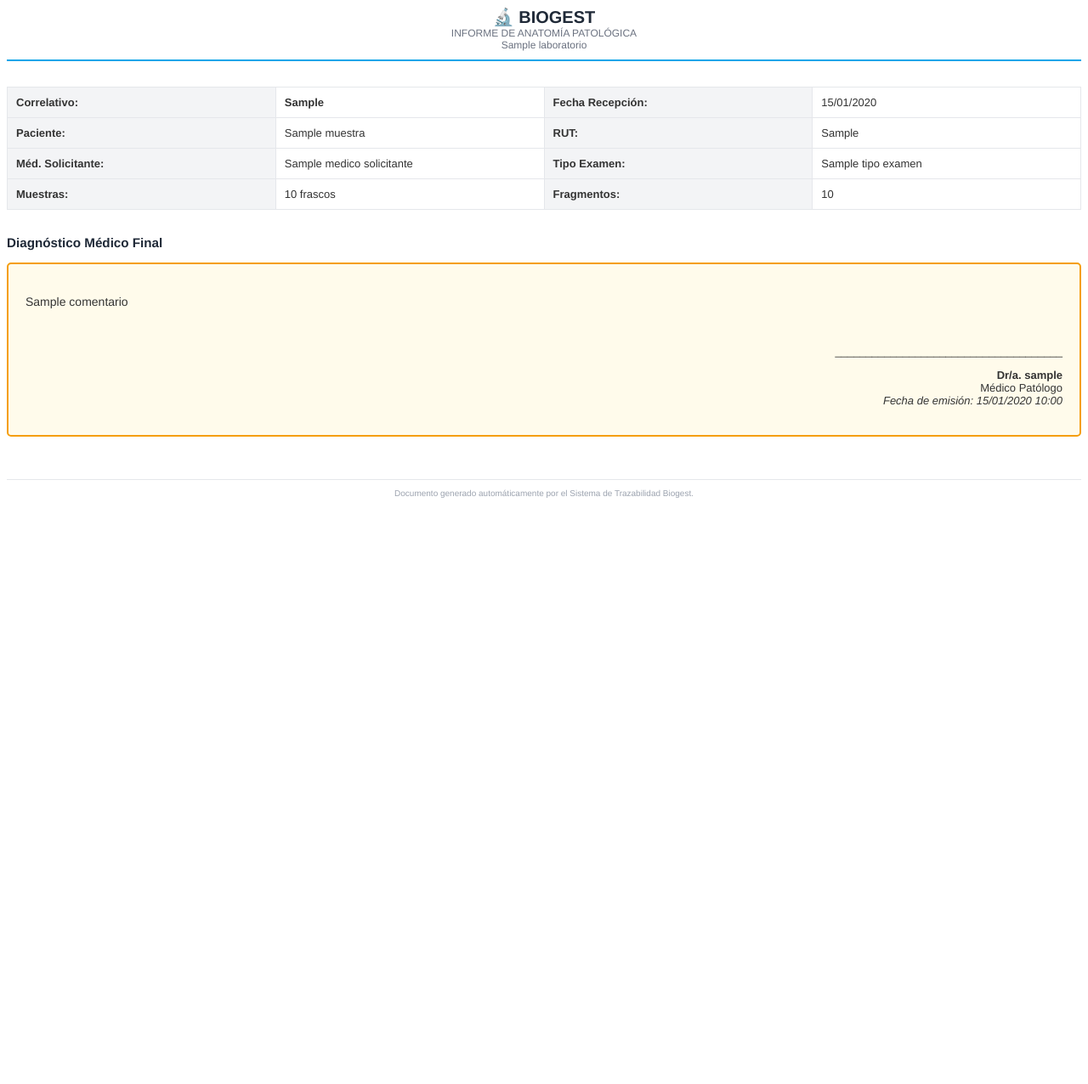
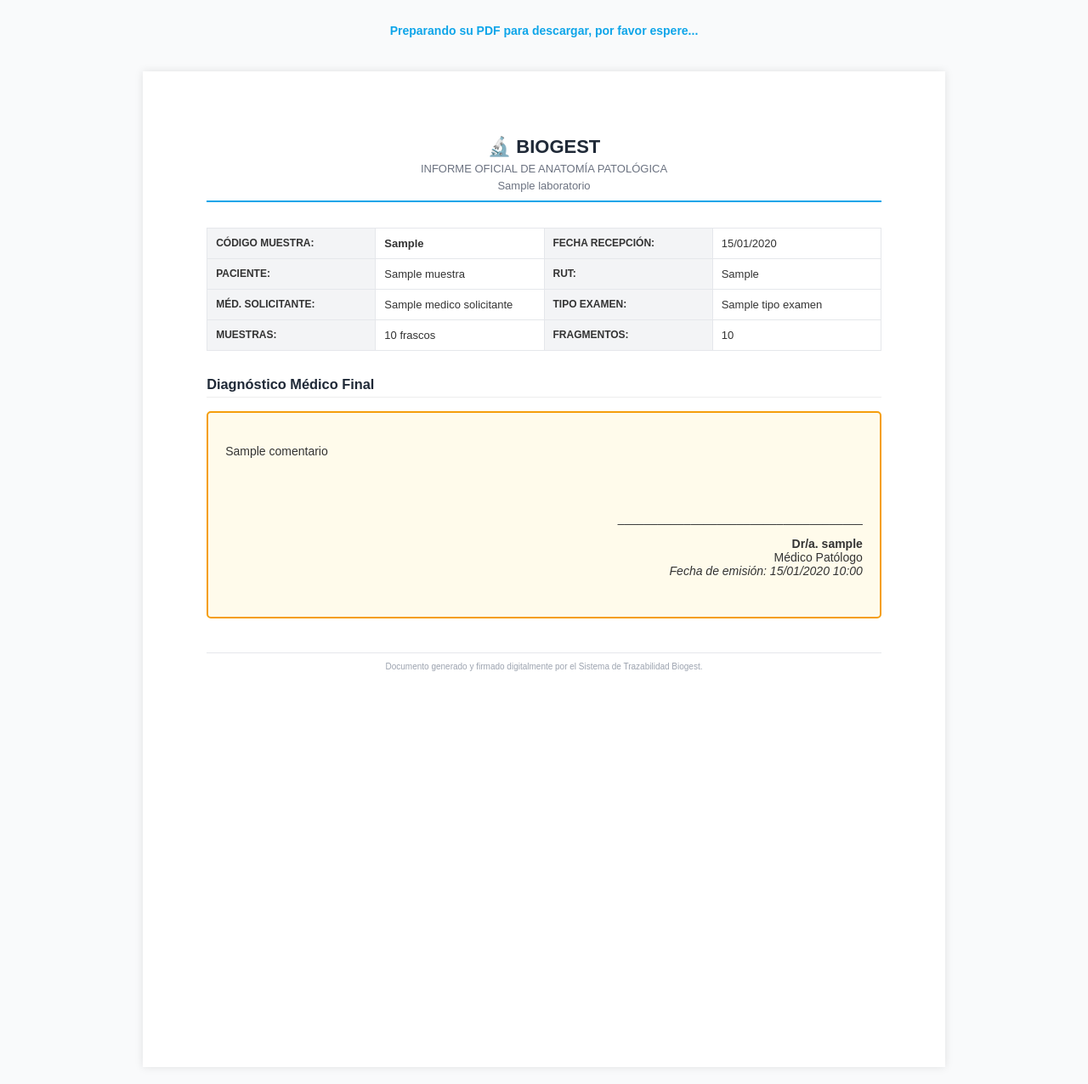
Before and after one commit to gona-fuentes/biogest, a Django app: template templates/informe_pdf.html in a window 1280 px wide. Shown: the whole page at 85% size. Before the commit the page ends 586 px from the top, so only its background shows below. Run offline with Django 3.2, Linux system fonts and the light colour scheme; the template is opened without the code that fills it: most values are stand-ins (such as "Sample title", 1, 10 or a date in 2020); some libraries are stand-ins or nearby versions.

Commit message:
Se agrega función de generar PDF de informe patológico

```diff
--- a/templates/informe_pdf.html
+++ b/templates/informe_pdf.html
@@ -2,109 +2,82 @@
 <html lang="es">
 <head>
     <meta charset="utf-8">
-    <title>Informe Biopsia - {{ muestra.numero_correlativo }}</title>
+    <title>Generando Informe...</title>
+    <script src="https://cdnjs.cloudflare.com/ajax/libs/html2pdf.js/0.10.1/html2pdf.bundle.min.js"></script>
+
     <style>
-        /* Configuración de la hoja tamaño Carta */
-        @page {
-            size: letter portrait;
-            margin: 2cm;
+        body {
+            font-family: Arial, Helvetica, sans-serif;
+            font-size: 14px;
+            color: #333;
+            background-color: #f9fafb; /* Fondo gris para la web */
         }
-        body {
-            font-family: Helvetica, sans-serif;
-            font-size: 13px;
-            color: #333;
+        /* Contenedor blanco que simula la hoja tamaño Carta */
+        #informe-contenido {
+            background-color: white;
+            width: 21cm;
+            min-height: 27cm;
+            margin: 20px auto;
+            padding: 2cm;
+            box-shadow: 0 0 10px rgba(0,0,0,0.1);
         }
-        .header {
-            text-align: center;
-            border-bottom: 2px solid #0ea5e9;
-            padding-bottom: 10px;
-            margin-bottom: 30px;
-        }
-        .title {
-            font-size: 20px;
-            font-weight: bold;
-            color: #1f2937;
-        }
-        .subtitle {
-            font-size: 12px;
-            color: #6b7280;
-        }
-        .info-table {
-            width: 100%;
-            border-collapse: collapse;
-            margin-bottom: 30px;
-        }
-        .info-table th {
-            text-align: left;
-            background-color: #f3f4f6;
-            padding: 10px;
-            border: 1px solid #e5e7eb;
-            width: 25%;
-        }
-        .info-table td {
-            padding: 10px;
-            border: 1px solid #e5e7eb;
-            width: 25%;
-        }
-        .diagnostic-box {
-            border: 2px solid #f59e0b;
-            padding: 20px;
-            background-color: #fffbeb;
-            border-radius: 5px;
-        }
-        .firma {
-            text-align: right;
-            margin-top: 40px;
-        }
-        .footer {
-            text-align: center;
-            margin-top: 50px;
-            font-size: 10px;
-            color: #9ca3af;
-            border-top: 1px solid #e5e7eb;
-            padding-top: 10px;
-        }
+        .header { text-align: center; border-bottom: 2px solid #0ea5e9; padding-bottom: 10px; margin-bottom: 30px; }
+        .title { font-size: 22px; font-weight: bold; color: #1f2937; }
+        .subtitle { font-size: 13px; color: #6b7280; margin-top: 5px;}
+        .info-table { width: 100%; border-collapse: collapse; margin-bottom: 30px; }
+        .info-table th { text-align: left; background-color: #f3f4f6; padding: 10px; border: 1px solid #e5e7eb; width: 25%; font-size: 12px;}
+        .info-table td { padding: 10px; border: 1px solid #e5e7eb; width: 25%; font-size: 13px;}
+        .diagnostic-box { border: 2px solid #f59e0b; padding: 20px; background-color: #fffbeb; border-radius: 5px; min-height: 200px; }
+        .firma { text-align: right; margin-top: 60px; }
+        .footer { text-align: center; margin-top: 40px; font-size: 10px; color: #9ca3af; border-top: 1px solid #e5e7eb; padding-top: 10px; }
+
+        /* Mensaje de carga */
+        #loading-msg { text-align: center; padding: 20px; font-weight: bold; color: #0ea5e9; }
     </style>
 </head>
 <body>
 
+    <div id="loading-msg">Preparando su PDF para descargar, por favor espere...</div>
+
+    <div id="informe-contenido">
+
         <div class="header">
             <div class="title">🔬 BIOGEST</div>
-        <div class="subtitle">INFORME DE ANATOMÍA PATOLÓGICA</div>
+            <div class="subtitle">INFORME OFICIAL DE ANATOMÍA PATOLÓGICA</div>
             <div class="subtitle">{{ muestra.laboratorio.nombre }}</div>
         </div>
 
         <table class="info-table">
             <tr>
-            <th>Correlativo:</th>
+                <th>CÓDIGO MUESTRA:</th>
                 <td><strong>{{ muestra.numero_correlativo }}</strong></td>
-            <th>Fecha Recepción:</th>
+                <th>FECHA RECEPCIÓN:</th>
                 <td>{{ muestra.fecha_recepcion|date:"d/m/Y" }}</td>
             </tr>
             <tr>
-            <th>Paciente:</th>
+                <th>PACIENTE:</th>
                 <td>{{ muestra.paciente_nombre }}</td>
                 <th>RUT:</th>
                 <td>{{ muestra.paciente_rut }}</td>
             </tr>
             <tr>
-            <th>Méd. Solicitante:</th>
+                <th>MÉD. SOLICITANTE:</th>
                 <td>{{ muestra.medico_solicitante.nombre|default:"No especificado" }}</td>
-            <th>Tipo Examen:</th>
+                <th>TIPO EXAMEN:</th>
                 <td>{{ muestra.tipo_examen.nombre }}</td>
             </tr>
             <tr>
-            <th>Muestras:</th>
+                <th>MUESTRAS:</th>
                 <td>{{ muestra.cantidad_muestras }} frascos</td>
-            <th>Fragmentos:</th>
+                <th>FRAGMENTOS:</th>
                 <td>{{ muestra.numero_fragmentos }}</td>
             </tr>
         </table>
 
-    <h3 style="color: #1f2937;">Diagnóstico Médico Final</h3>
+        <h3 style="color: #1f2937; border-bottom: 1px solid #eee; padding-bottom: 5px;">Diagnóstico Médico Final</h3>
         <div class="diagnostic-box">
             {% if diagnostico %}
-            <p style="font-size: 14px; line-height: 1.5;">{{ diagnostico.comentario }}</p>
+                <p style="white-space: pre-wrap; line-height: 1.6;">{{ diagnostico.comentario }}</p>
 
                 <div class="firma">
                     <p>_____________________________________</p>
@@ -113,13 +86,35 @@
                     <em>Fecha de emisión: {{ diagnostico.created_at|date:"d/m/Y H:i" }}</em></p>
                 </div>
             {% else %}
-            <p style="color: #dc2626; text-align: center;"><strong>El diagnóstico final aún no ha sido emitido o redactado.</strong></p>
+                <p style="color: #dc2626; text-align: center;"><strong>El diagnóstico final aún no ha sido emitido.</strong></p>
             {% endif %}
         </div>
 
         <div class="footer">
-        Documento generado automáticamente por el Sistema de Trazabilidad Biogest.
+            Documento generado y firmado digitalmente por el Sistema de Trazabilidad Biogest.
         </div>
+    </div>
+
+    <script>
+        document.addEventListener("DOMContentLoaded", function() {
+            const elemento = document.getElementById('informe-contenido');
+
+            // Opciones de configuración del PDF
+            const opciones = {
+                margin:       [0, 0, 0, 0], // Márgenes los maneja el CSS del elemento
+                filename:     'Informe_Biopsia_{{ muestra.numero_correlativo }}.pdf',
+                image:        { type: 'jpeg', quality: 0.98 },
+                html2canvas:  { scale: 2, useCORS: true }, // Mayor resolución
+                jsPDF:        { unit: 'cm', format: 'letter', orientation: 'portrait' }
+            };
+
+            // Convertir y descargar
+            html2pdf().set(opciones).from(elemento).save().then(function() {
+                // Al terminar de descargar, cambiamos el mensaje
+                document.getElementById('loading-msg').innerText = "✅ Descarga completada. Ya puede cerrar esta pestaña.";
+            });
+        });
+    </script>
 
 </body>
 </html>
```
Also changed, not shown: biopsias/views.py (+7 -18 lines), 1 other file. Lines whose indentation alone changed are shown as unchanged.
